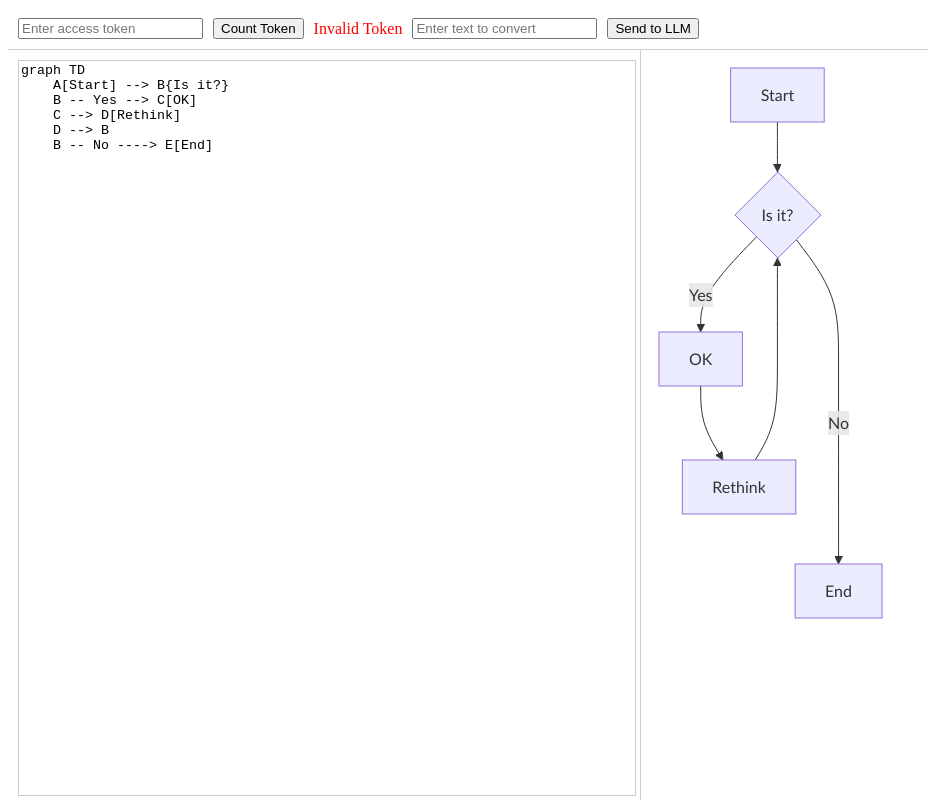
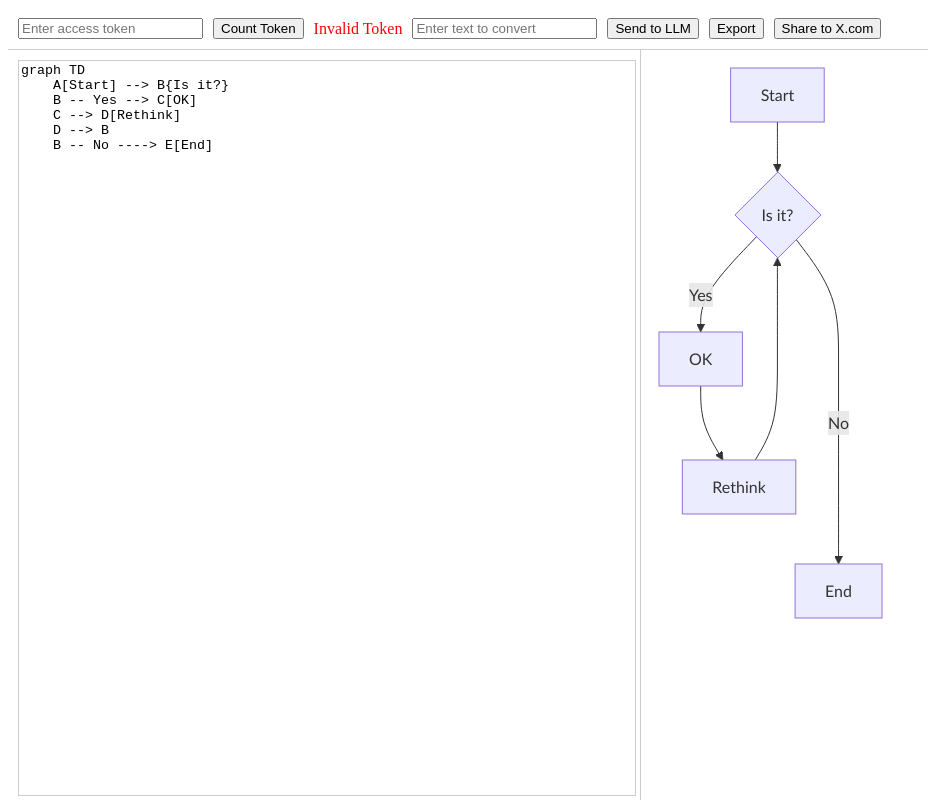
Before and after one commit to isseikz/MermaidEditor, a SvelteKit app: page / in a window 1280 px wide. Shown: the whole page, without its empty margins (0-928 px from the left). Built offline with nearby package versions, Linux system fonts and the light colour scheme.

Commit message:
Add export and share functionality for Mermaid code

```diff
--- a/src/routes/+page.svelte
+++ b/src/routes/+page.svelte
@@ -16,7 +16,6 @@
 
   onMount(() => {
     mermaid.initialize({ startOnLoad: true });
-    // サイト読み込み時に、初期のコードで図を描画
     updateMermaid();
   });
 
@@ -97,12 +96,38 @@
       const result = await model.generateContent(prompt);
 
       code = analyseResponse(result.response.text());
-      // codeへの代入後に、強制的に再描画をトリガー
       await updateMermaid();
       inputText = "";
     } catch (error) {
       console.error("Error sending to LLM:", error);
     }
+  };
+
+  const exportCode = async () => {
+    try {
+      await navigator.clipboard.writeText(code);
+      alert("Mermaid code copied to clipboard!");
+    } catch (err) {
+      console.error("Failed to copy:", err);
+    }
+  };
+
+  const shareToX = () => {
+    const MAX_LENGTH = 250; // ツイートの最大文字数目安（適宜調整）
+    let text = "Generated by Mermaid editor:\n`mermaid\n" + code + "\n`";
+    if (inputText) {
+      text = inputText + "\n" + text;
+    }
+
+    // 文字数制限
+    if (text.length > MAX_LENGTH) {
+      text = text.substring(0, MAX_LENGTH - 3) + "...";
+    }
+
+    const url = `https://twitter.com/intent/tweet?text=${encodeURIComponent(
+      text
+    )}&hashtags=MermaidEditor`;
+    window.open(url, "_blank");
   };
 </script>
 
@@ -124,6 +149,8 @@
     placeholder="Enter text to convert"
   />
   <button on:click={sendToLLM}>Send to LLM</button>
+  <button on:click={exportCode}>Export</button>
+  <button on:click={shareToX}>Share to X.com</button>
 </header>
 
 <main class="content">
```
